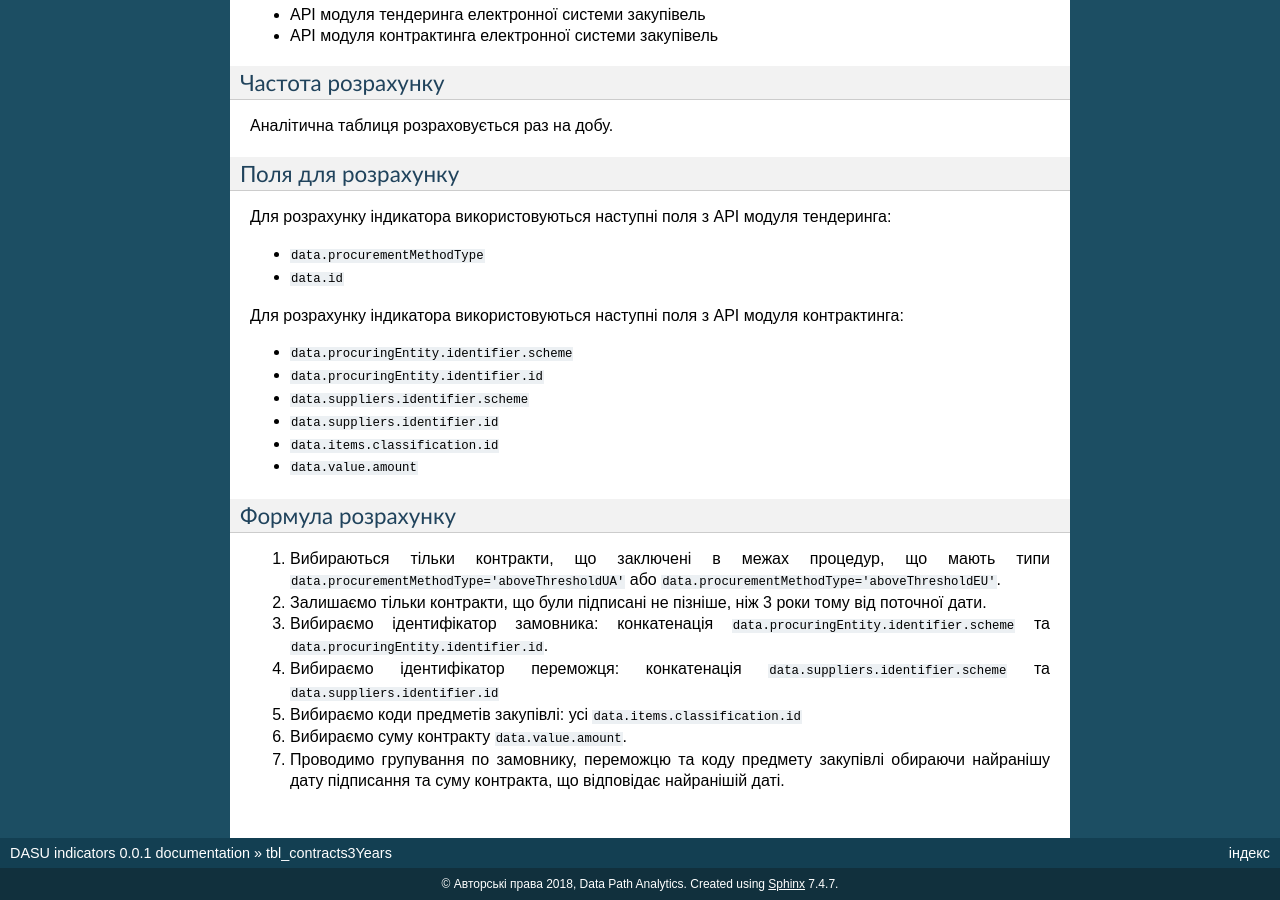
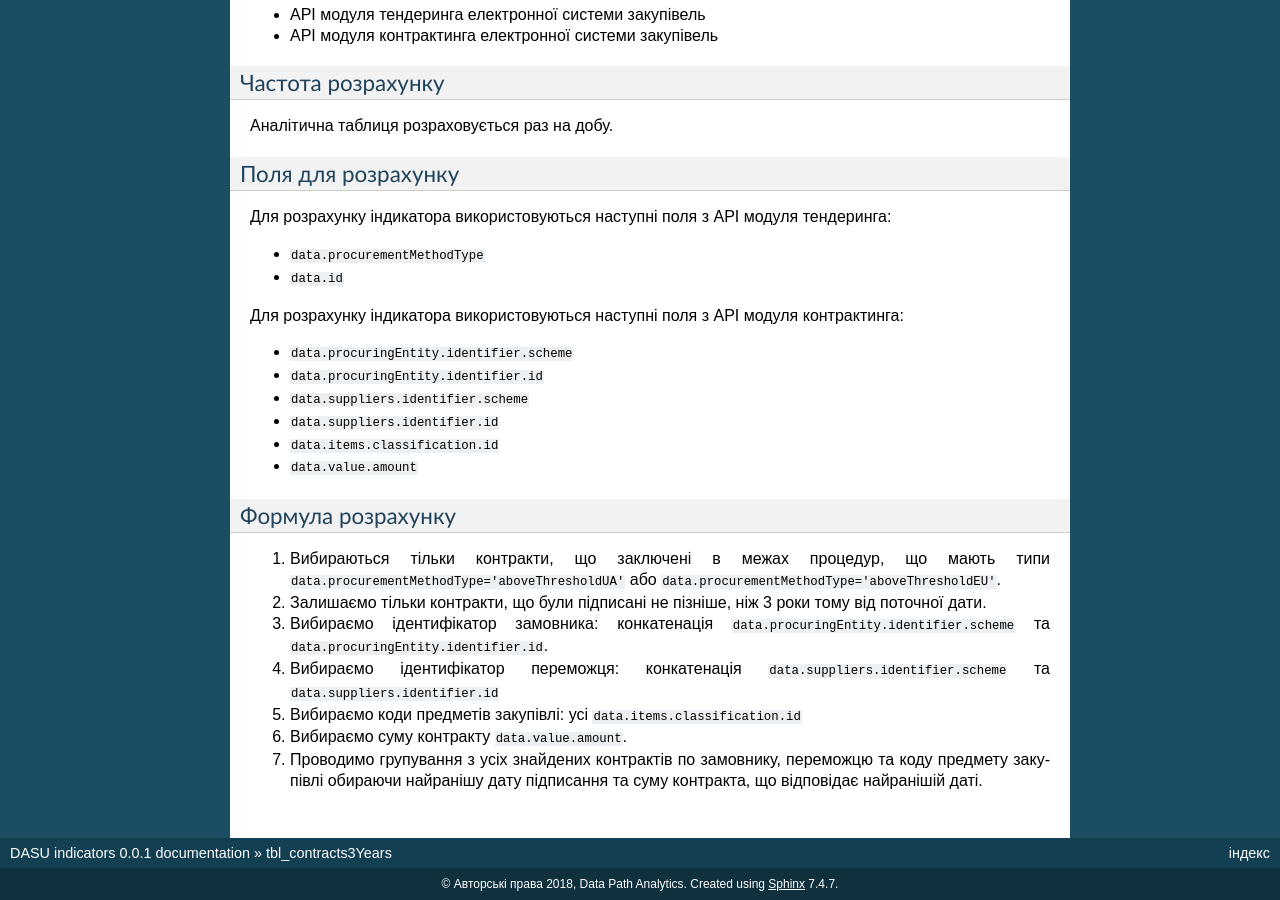
Before and after one commit to dbolshev/indicators-docs, a Sphinx documentation site: the page built from docs/tbl_contracts3Years.rst, in a window 1280 px wide and 900 px high, scrolled down 762 px. Built offline with Sphinx 7.4.7, drawn with Linux system fonts in a browser that asks for light colours.

Commit message:
Update tbl_contracts3Years.rst

```diff
--- a/docs/tbl_contracts3Years.rst
+++ b/docs/tbl_contracts3Years.rst
@@ -85,4 +85,4 @@ tbl_contracts3Years
 
 6. Вибираємо суму контракту ``data.value.amount``.
 
-7. Проводимо групування по замовнику, переможцю та коду предмету закупівлі обираючи найранішу дату підписання та суму контракта, що відповідає найранішій даті.
+7. Проводимо групування з усіх знайдених контрактів по замовнику, переможцю та коду предмету закупівлі обираючи найранішу дату підписання та суму контракта, що відповідає найранішій даті.
```
